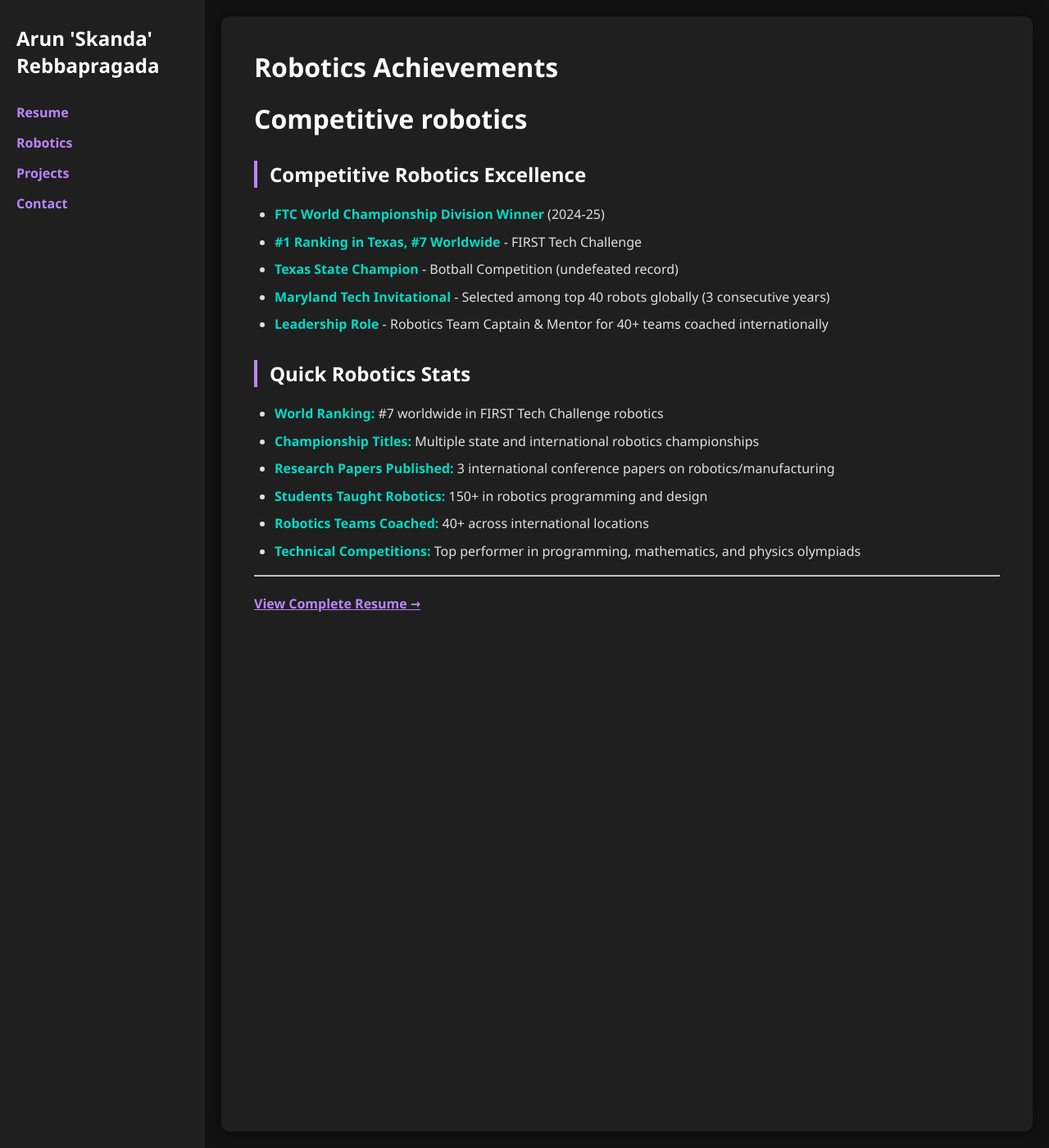
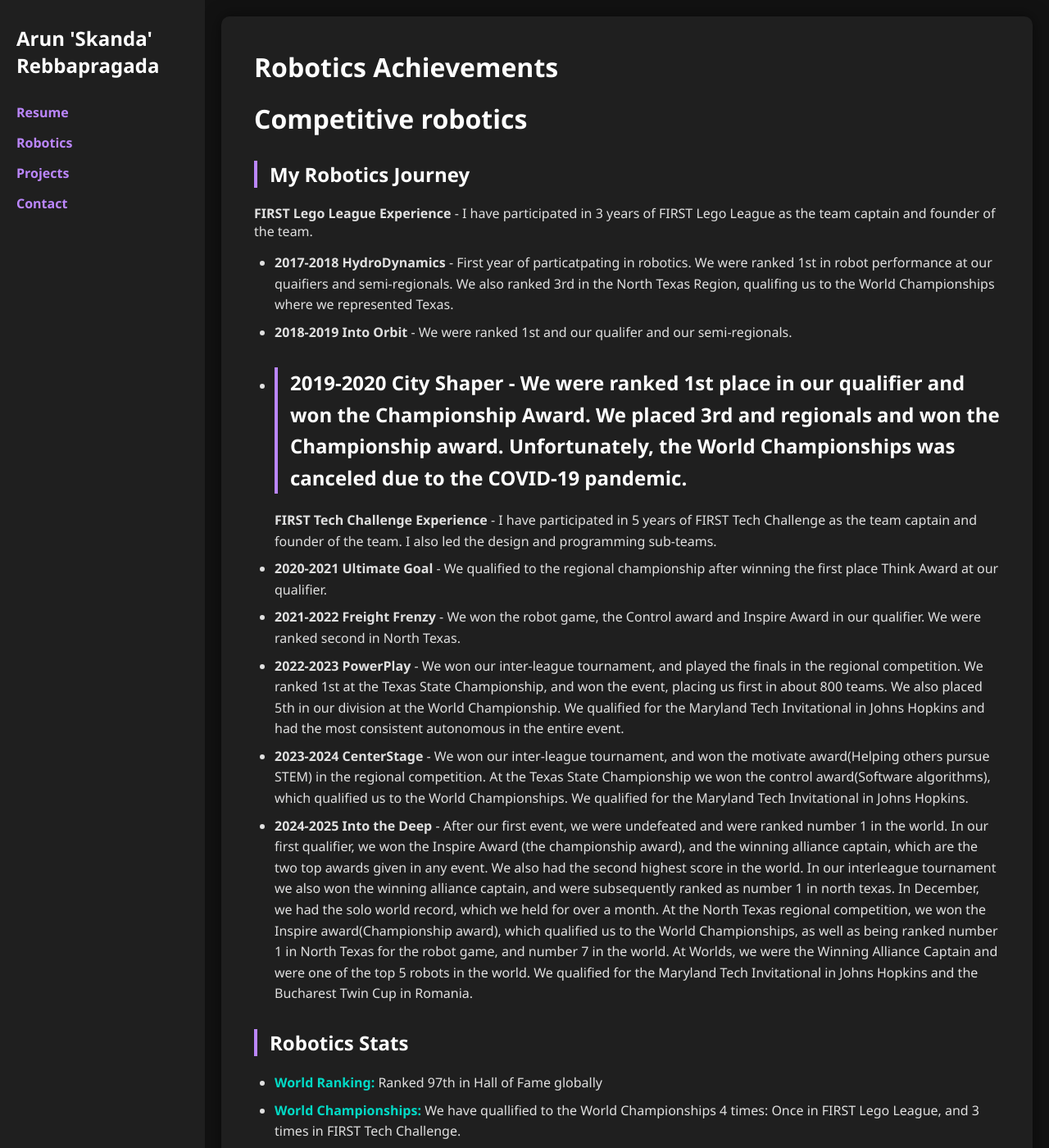
Before and after one commit to skandacode/skandacode.github.io, a Jekyll site: the page built from robotics.md, in a window 1280 px wide and 1400 px high. Shown: the whole window at 82% size. Built offline with Jekyll 4.4.1, drawn with Linux system fonts in a browser that asks for light colours; some of the changed text lies outside the part shown.

Commit message:
made robotics page better

```diff
--- a/robotics.md
+++ b/robotics.md
@@ -4,22 +4,24 @@ title: Robotics Achievements
 ---
 
 # Competitive robotics
+## My Robotics Journey
+**FIRST Lego League Experience** - I have participated in 3 years of FIRST Lego League as the team captain and founder of the team.
+- **2017-2018 HydroDynamics** - First year of particatpating in robotics. We were ranked 1st in robot performance at our quaifiers and semi-regionals. We also ranked 3rd in the North Texas Region, qualifing us to the World Championships where we represented Texas.
+- **2018-2019 Into Orbit** - We were ranked 1st and our qualifer and our semi-regionals.
+- **2019-2020 City Shaper** - We were ranked 1st place in our qualifier and won the Championship Award. We placed 3rd and regionals and won the Championship award. Unfortunately, the World Championships was canceled due to the COVID-19 pandemic.
+---
+**FIRST Tech Challenge Experience** - I have participated in 5 years of FIRST Tech Challenge as the team captain and founder of the team. I also led the design and programming sub-teams.
+- **2020-2021 Ultimate Goal** - We qualified to the regional championship after winning the first place Think Award at our qualifier.
+- **2021-2022 Freight Frenzy** - We won the robot game, the Control award and Inspire Award in our qualifier. We were ranked second in North Texas.
+- **2022-2023 PowerPlay** - We won our inter-league tournament, and played the finals in the regional competition. We ranked 1st at the Texas State Championship, and won the event, placing us first in about 800 teams. We also placed 5th in our division at the World Championship. We qualified for the Maryland Tech Invitational in Johns Hopkins and had the most consistent autonomous in the entire event.
+- **2023-2024 CenterStage** - We won our inter-league tournament, and won the motivate award(Helping others pursue STEM) in the regional competition. At the Texas State Championship we won the control award(Software algorithms), which qualified us to the World Championships. We qualified for the Maryland Tech Invitational in Johns Hopkins.
+- **2024-2025 Into the Deep** - After our first event, we were undefeated and were ranked number 1 in the world. In our first qualifier, we won the Inspire Award (the championship award), and the winning alliance captain, which are the two top awards given in any event. We also had the second highest score in the world. In our interleague tournament we also won the winning alliance captain, and were subsequently ranked as number 1 in north texas. In December, we had the solo world record, which we held for over a month. At the North Texas regional competition, we won the Inspire award(Championship award), which qualified us to the World Championships, as well as being ranked number 1 in North Texas for the robot game, and number 7 in the world. At Worlds, we were the Winning Alliance Captain and were one of the top 5 robots in the world. We qualified for the Maryland Tech Invitational in Johns Hopkins and the Bucharest Twin Cup in Romania.
 
-## Competitive Robotics Excellence
-- **FTC World Championship Division Winner** (2024-25)
-- **#1 Ranking in Texas, #7 Worldwide** - FIRST Tech Challenge
-- **Texas State Champion** - Botball Competition (undefeated record)
-- **Maryland Tech Invitational** - Selected among top 40 robots globally (3 consecutive years)
-- **Leadership Role** - Robotics Team Captain & Mentor for 40+ teams coached internationally
-
-
-## Quick Robotics Stats
-- **World Ranking:** #7 worldwide in FIRST Tech Challenge robotics
-- **Championship Titles:** Multiple state and international robotics championships
-- **Research Papers Published:** 3 international conference papers on robotics/manufacturing
-- **Students Taught Robotics:** 150+ in robotics programming and design
-- **Robotics Teams Coached:** 40+ across international locations
-- **Technical Competitions:** Top performer in programming, mathematics, and physics olympiads
+## Robotics Stats
+- **World Ranking:** Ranked 97th in Hall of Fame globally
+- **World Championships:** We have quallified to the World Championships 4 times: Once in FIRST Lego League, and 3 times in FIRST Tech Challenge.
+- **Students Taught:** Taught over 150 students building, programming, and design.
+- **Robotics Teams Coached:** Started 15 FIRST teams over 3 years of teaching roobtics
 
 ---
 <br>
```
Also changed, not shown: index.md (+1 -0 lines).
